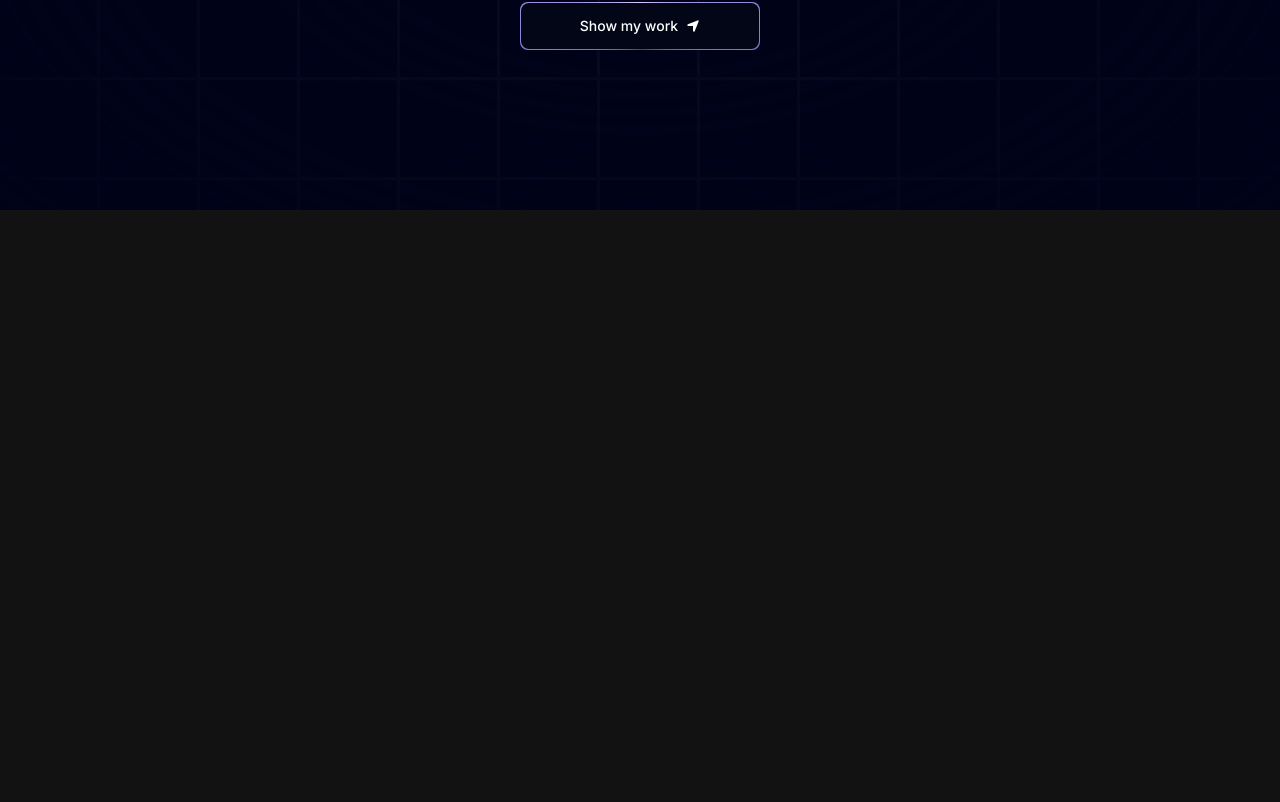
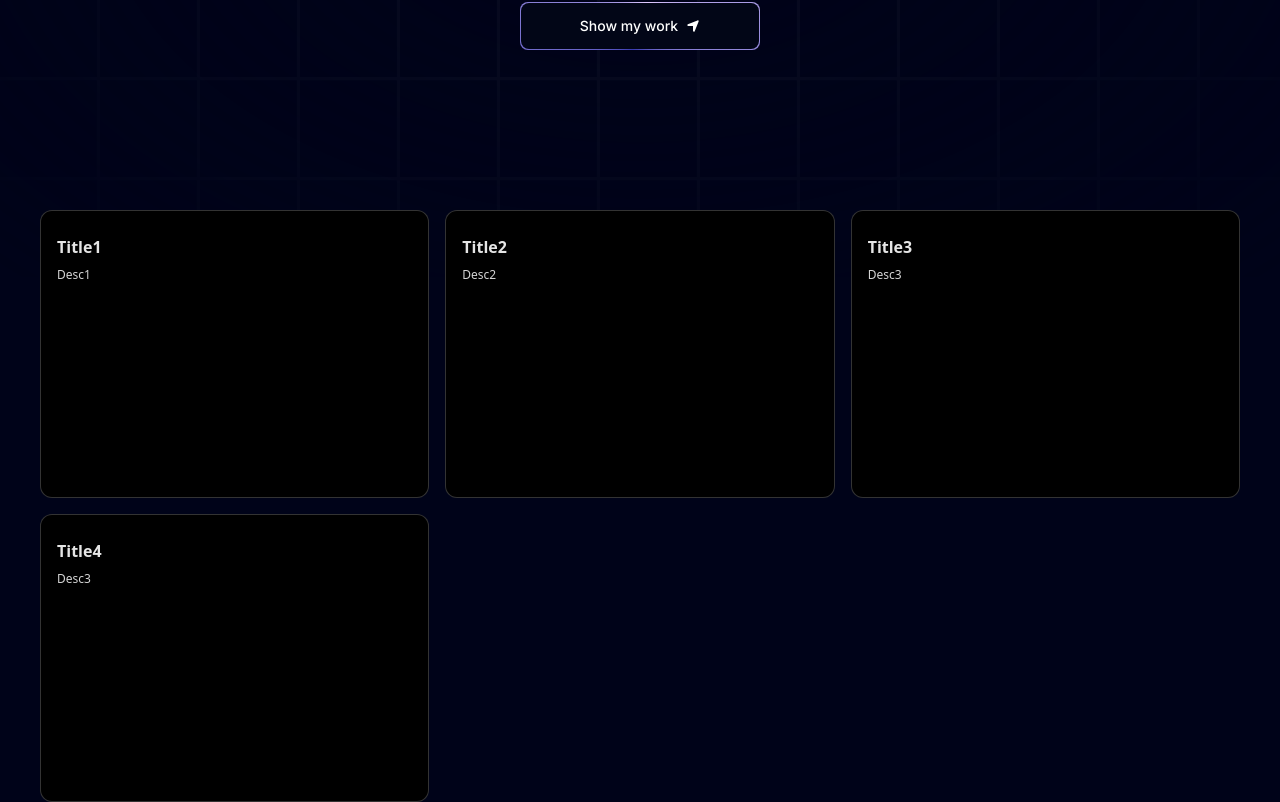
Before and after one commit to Developer-RONNIE/portfolio, a Next.js app: page / in a window 1280 px wide. Shown: the part 523-1325 px from the top of the page. Before the commit the page ends 800 px from the top, so only its background shows below. Built offline with nearby package versions, Linux system fonts and the light colour scheme.

Commit message:
Successful bento grid testing

```diff
--- a/app/page.tsx
+++ b/app/page.tsx
@@ -1,3 +1,4 @@
+import Grid from "@/components/Grid";
 import Hero from "@/components/Hero";
 import { FloatingNav } from "@/components/ui/FloatingNav";
 import { FaHome } from "react-icons/fa";
@@ -11,6 +12,7 @@ export default function Home() {
           {name: 'Home', link: '/', icon: <FaHome />}
         ]}/>
         <Hero />
+        <Grid />
       </div>
     </main>
   );
--- /dev/null
+++ b/components/Grid.tsx
@@ -0,0 +1,22 @@
+import React from 'react'
+import { BentoGrid, BentoGridItem } from './ui/BentoGrid'
+import { gridItems } from '@/data'
+
+const Grid = () => {
+  return (
+    <section id="about">
+        <BentoGrid>
+            {gridItems.map((item) => (
+                <BentoGridItem
+                    id={item.id}
+                    key={item.id}
+                    title={item.title}
+                    description={item.description}
+                />
+            ))}
+        </BentoGrid>
+    </section>
+  )
+}
+
+export default Grid
--- /dev/null
+++ b/components/ui/BentoGrid.tsx
@@ -0,0 +1,56 @@
+import { cn } from "@/lib/utils";
+
+export const BentoGrid = ({
+  className,
+  children,
+}: {
+  className?: string;
+  children?: React.ReactNode;
+}) => {
+  return (
+    <div
+      className={cn(
+        "grid md:auto-rows-[18rem] grid-cols-1 md:grid-cols-3 gap-4 max-w-7xl mx-auto ",
+        className
+      )}
+    >
+      {children}
+    </div>
+  );
+};
+
+export const BentoGridItem = ({
+  className,
+  title,
+  description,
+  header,
+  icon,
+  id,
+}: {
+  className?: string;
+  title?: string | React.ReactNode;
+  description?: string | React.ReactNode;
+  header?: React.ReactNode;
+  icon?: React.ReactNode;
+  id: number
+}) => {
+  return (
+    <div
+      className={cn(
+        "row-span-1 relative rounded-xl group/bento hover:shadow-xl transition duration-200 shadow-input dark:shadow-none p-4 dark:bg-black dark:border-white/[0.2] bg-white border border-transparent justify-between flex flex-col space-y-4 border-red-500",
+        className
+      )}
+    >
+      {header}
+      <div className="group-hover/bento:translate-x-2 transition duration-200">
+        {icon}
+        <div className="font-sans font-bold text-neutral-600 dark:text-neutral-200 mb-2 mt-2">
+          {title}
+        </div>
+        <div className="font-sans font-normal text-neutral-600 text-xs dark:text-neutral-300">
+          {description}
+        </div>
+      </div>
+    </div>
+  );
+};
--- /dev/null
+++ b/data/index.ts
@@ -0,0 +1,6 @@
+export const gridItems = [
+    {title: 'Title1', description: 'Desc1', id:1},
+    {title: 'Title2', description: 'Desc2', id:1},
+    {title: 'Title3', description: 'Desc3', id:1},
+    {title: 'Title4', description: 'Desc3', id:1}
+ ]
```
